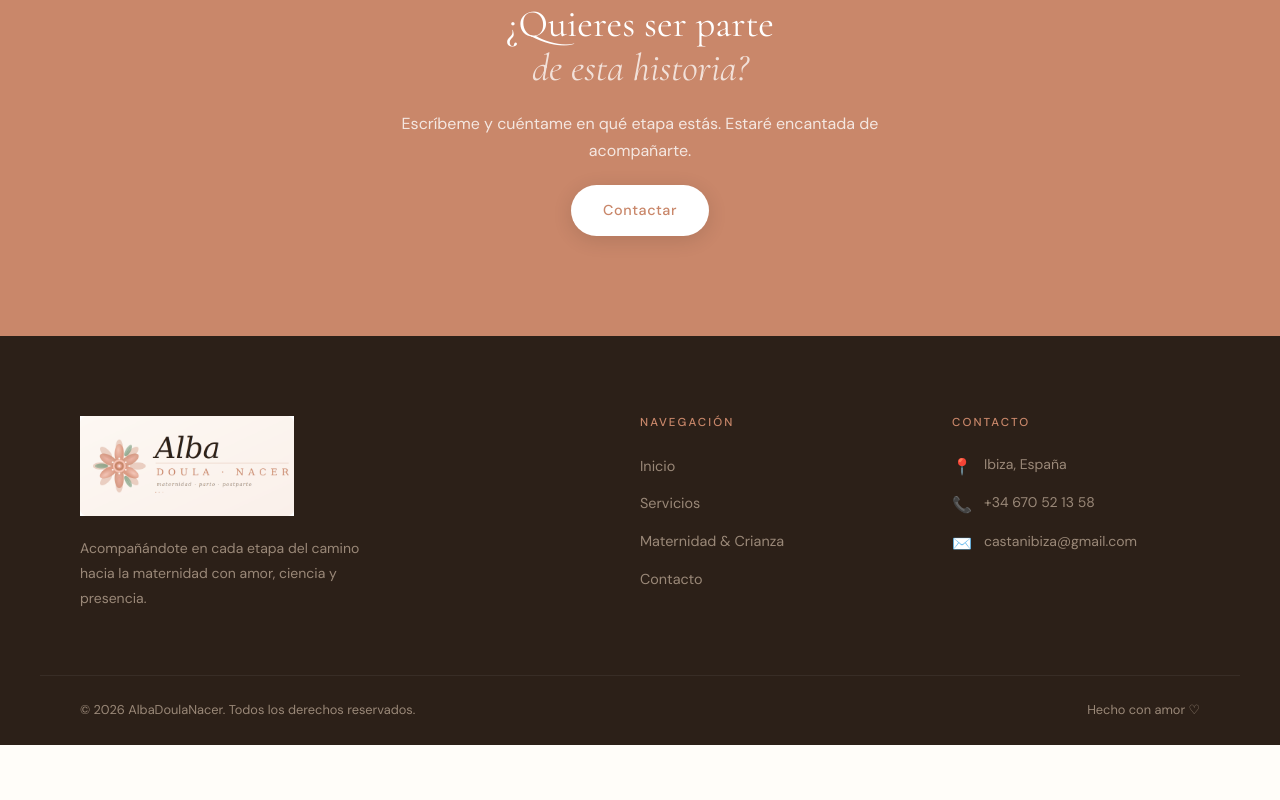
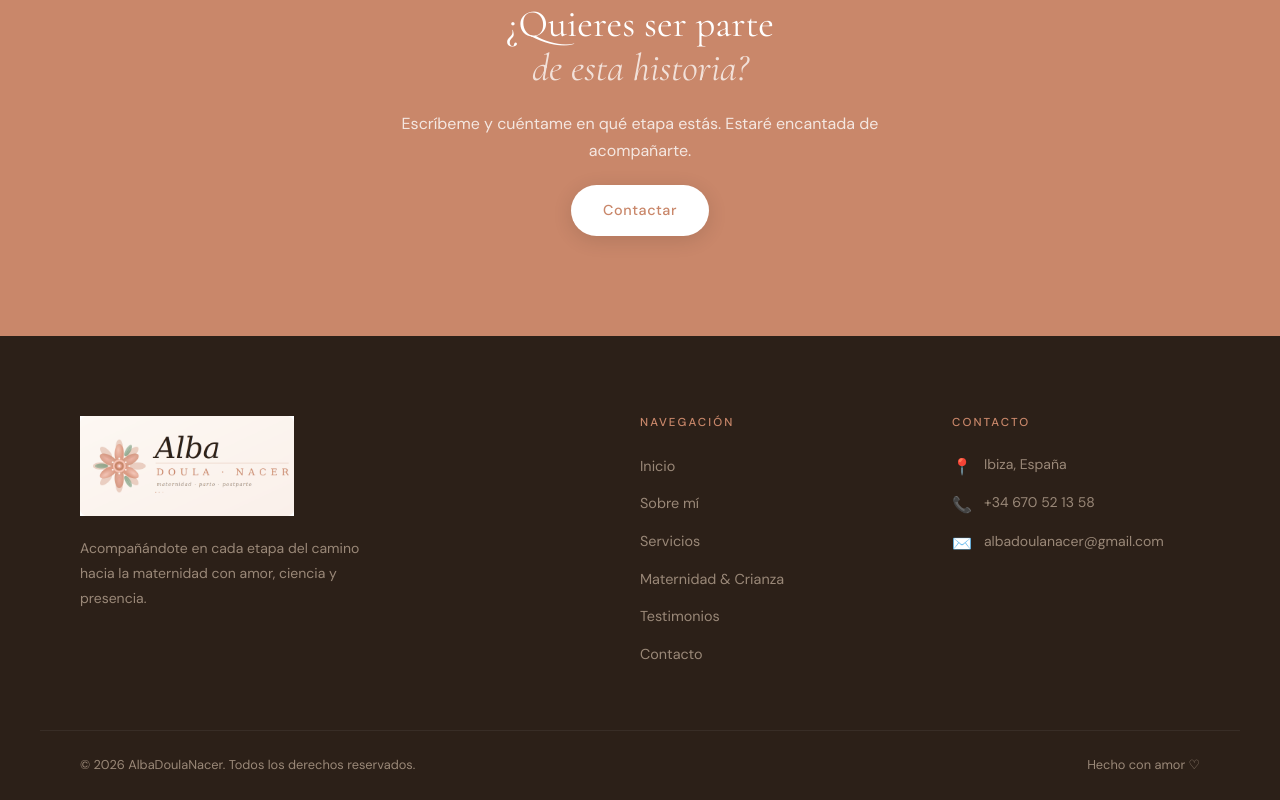
Before and after one commit to AdrianCastanRuiz/albadoulanacer, a React (Vite) app: page /testimonios in a window 1280 px wide. Shown: the part 4421-5221 px from the top of the page. Before the commit the page ends 5166 px from the top, so only its background shows below. Built offline with nearby package versions, Linux system fonts and the light colour scheme; no server answers.

Commit message:
update footer

```diff
--- a/src/components/Footer.tsx
+++ b/src/components/Footer.tsx
@@ -17,8 +17,10 @@ export default function Footer() {
           <h4>Navegación</h4>
           <ul>
             <li><Link to="/">Inicio</Link></li>
+            <li><Link to="/sobre-mi">Sobre mí</Link></li>
             <li><Link to="/servicios">Servicios</Link></li>
             <li><Link to="/maternidad">Maternidad & Crianza</Link></li>
+            <li><Link to="/testimonios">Testimonios</Link></li>
             <li><Link to="/contacto">Contacto</Link></li>
           </ul>
         </div>
@@ -36,7 +38,7 @@ export default function Footer() {
             </li>
             <li>
               <span>✉️</span>
-              <span>castanibiza@gmail.com</span>
+              <span>albadoulanacer@gmail.com</span>
             </li>
           </ul>
         </div>
```
